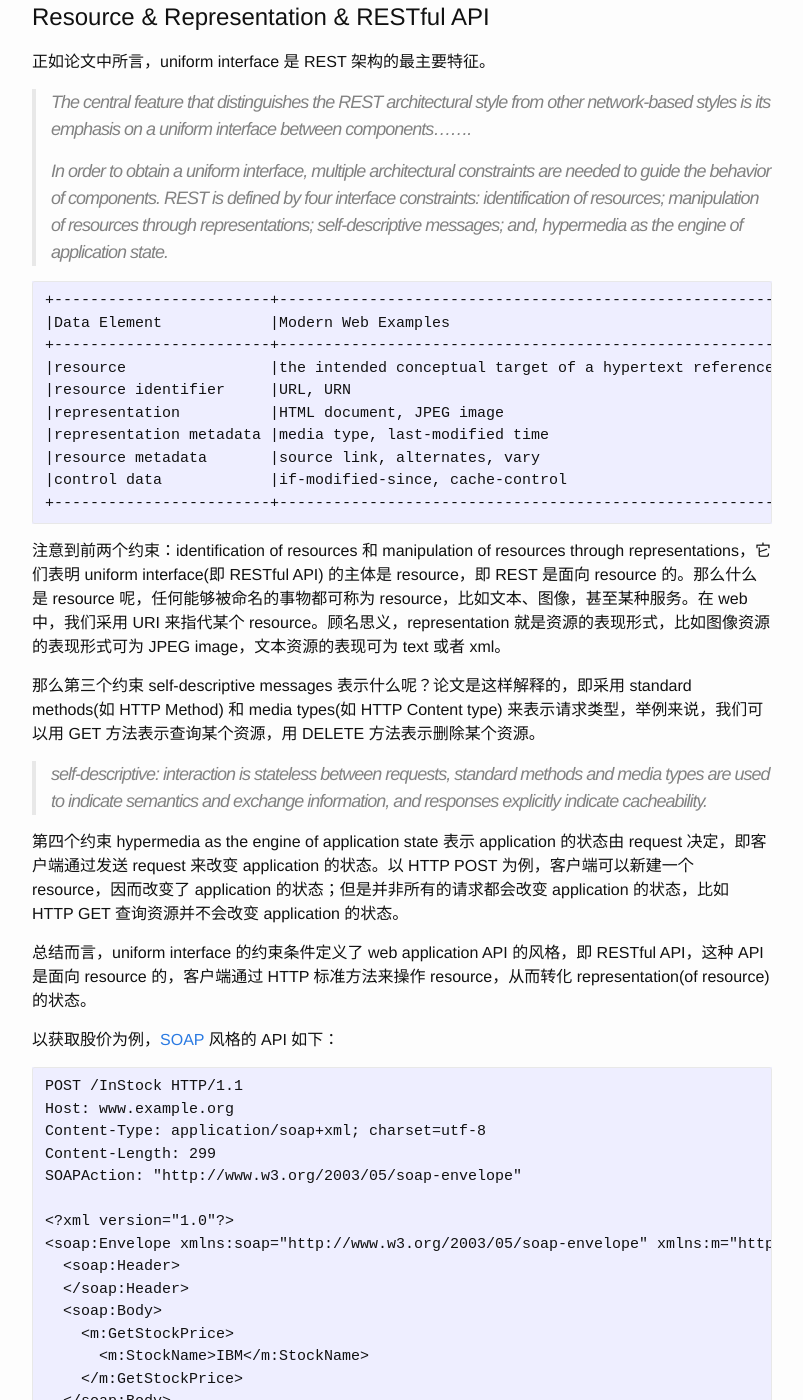
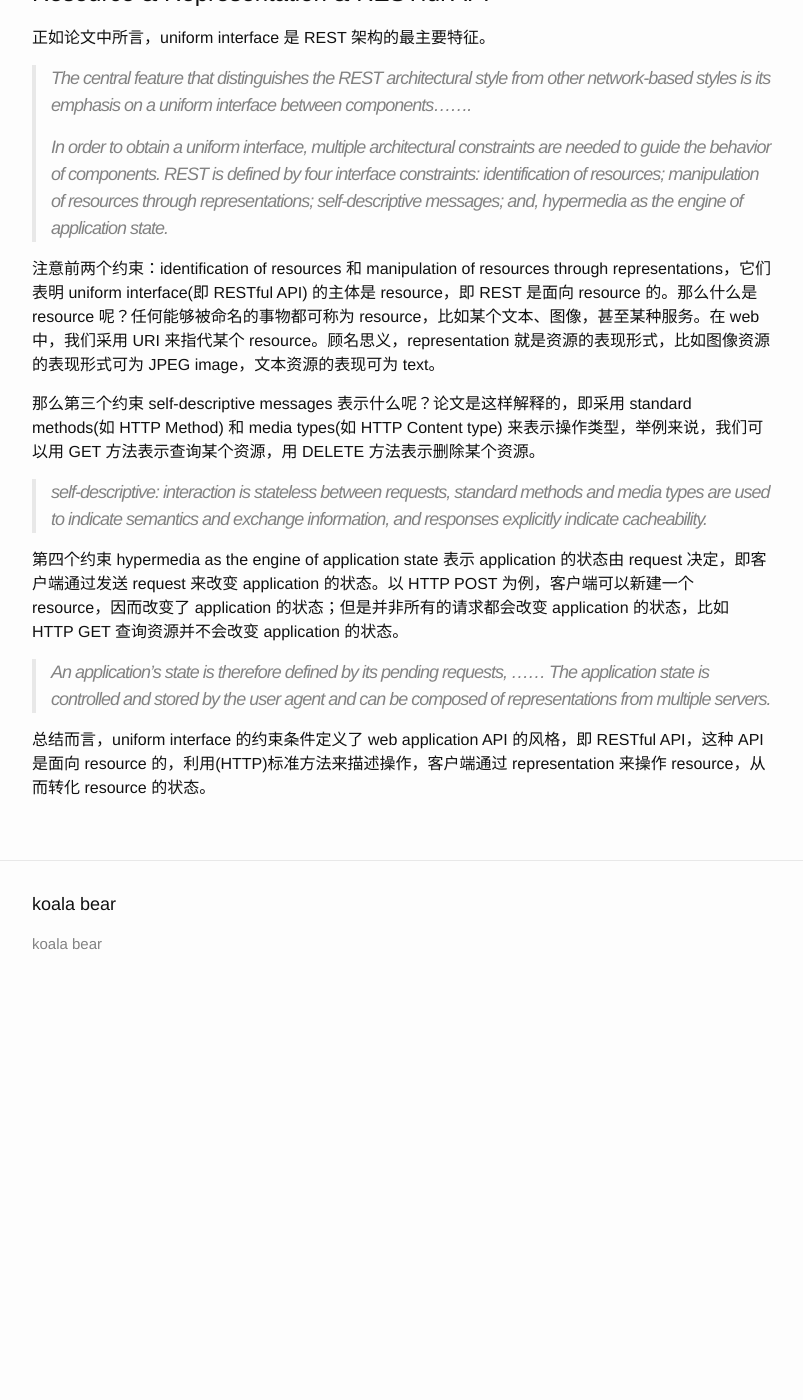
Before and after one commit to DeliangFan/deliangfan.github.io, a Jekyll site: the page built from _posts/2017-02-28-理解_Restful_API.markdown, in a window 1280 px wide and 1400 px high, scrolled down 1779 px. Shown: the whole window, without its empty margins (238-1041 px from the left). Built offline with Jekyll 4.4.1, drawn with Linux system fonts in a browser that asks for light colours; comment, search, counter and statistics services are not loaded; after the commit the page ends 2795 px from its top, so only the background shows below that; some of the changed text lies outside the part shown; grey boxes are pictures that could not be loaded.

Commit message:
update rest

```diff
--- a/_posts/2017-02-28-理解_Restful_API.markdown
+++ b/_posts/2017-02-28-理解_Restful_API.markdown
@@ -6,9 +6,9 @@
 
 # Introduction
 
-**R****E**presentational **S**tate **T**ransfer ([REST](https://en.wikipedia.org/wiki/Representational_state_transfer)) 概念于 2000 年由 Roy Fielding 在其博士论文 [Architectural Styles and the Design of Network-based Software Architectures](https://www.ics.uci.edu/~fielding/pubs/dissertation/top.htm) 提出，它提倡了一种新的 Web 架构风格，具有面向资源、松耦合、无状态、易扩展等特点，如今被广泛地应用在各类 web 服务中，我们把满足 REST 风格的 web 应用的 API 称之为 RESTful API。
+**R****E**presentational **S**tate **T**ransfer ([REST](https://en.wikipedia.org/wiki/Representational_state_transfer)) 概念由 Roy Fielding 于 2000 年在博士论文 [Architectural Styles and the Design of Network-based Software Architectures](https://www.ics.uci.edu/~fielding/pubs/dissertation/top.htm) 提出，它倡导一种新的 web 架构风格，具有面向资源、松耦合、无状态、易扩展等特点，如今被广泛地应用在各类 web 服务中。
 
-让我们先回顾下[万维网](https://zh.wikipedia.org/zh-hans/%E4%B8%87%E7%BB%B4%E7%BD%91)的发展历史，上世纪 90 年代左右，[Tim Berners-Lee](https://zh.wikipedia.org/wiki/%E8%92%82%E5%A7%86%C2%B7%E4%BC%AF%E7%BA%B3%E6%96%AF-%E6%9D%8E) 提出关于维网的建议，1993 年诞生的 [Mosaic](https://zh.wikipedia.org/wiki/Mosaic) 浏览器极大的促进万维网的发展，各类 web 网站如雨后春笋般冒出来。在此之间，多数软件以单机版的形式存在，随着 web 的发展，越来越多的软件通过网络提供给用户，即 network-based application software。因此为基于网络的软件定义一种架构风格，从而得到一个功能强大、高性能的通信架构十分必要，正如 Field 在其论文所说：
+回顾下[万维网](https://zh.wikipedia.org/zh-hans/%E4%B8%87%E7%BB%B4%E7%BD%91)的发展历史，在上世纪 90 年代左右，[Tim Berners-Lee](https://zh.wikipedia.org/wiki/%E8%92%82%E5%A7%86%C2%B7%E4%BC%AF%E7%BA%B3%E6%96%AF-%E6%9D%8E) 提出关于维网的建议，1993 年诞生的 [Mosaic](https://zh.wikipedia.org/wiki/Mosaic) 浏览器极大地促进万维网的发展，各类 web 网站如雨后春笋般冒出来。在此之前，多数软件以单机版的形式存在，随着 web 的发展，越来越多的软件通过网络提供给用户，即 network-based application software。因此很有必要为基于网络的软件定义一种架构风格，从而得到一个功能强大、高性能的通信架构，正如 Field 在其论文所说：
 
 > Software architecture research investigates methods for determining how best to partition a system, how components identify and communicate with each other, how information is communicated, how elements of a system can evolve independently, and how all of the above can be described using formal and informal notations. My work is motivated by the desire to understand and evaluate the architectural design of network-based application software through principled use of architectural constraints, thereby obtaining the functional, performance, and social properties desired of an architecture. An architectural style is a named, coordinated set of architectural constraints.
 
@@ -29,7 +29,7 @@
 
 ![Restful instance](http://7xp2eu.com1.z0.glb.clouddn.com/Restful%20insance.png)
 
-下图是一个基于 REST 风格具体的 web 架构，不难发现，当今很多 web 服务端的架构都如下图所示。
+下图是一个基于 REST 风格具体的 web 架构，不难发现，当今很多 web 架构都如下图所示。
 
 ![Restful](http://7xp2eu.com1.z0.glb.clouddn.com/RESTful.png)
 
@@ -41,83 +41,14 @@
 >
 > In order to obtain a uniform interface, multiple architectural constraints are needed to guide the behavior of components. REST is defined by four interface constraints: identification of resources; manipulation of resources through representations; self-descriptive messages; and, hypermedia as the engine of application state.
 
-~~~
-+------------------------+---------------------------------------------------------+
-|Data Element            |Modern Web Examples                                      |
-+------------------------+---------------------------------------------------------+
-|resource                |the intended conceptual target of a hypertext reference  |
-|resource identifier     |URL, URN                                                 |
-|representation          |HTML document, JPEG image                                |
-|representation metadata |media type, last-modified time                           |
-|resource metadata       |source link, alternates, vary                            |
-|control data            |if-modified-since, cache-control                         |
-+------------------------+---------------------------------------------------------+
-~~~
+注意前两个约束：identification of resources 和 manipulation of resources through representations，它们表明 uniform interface(即 RESTful API) 的主体是 resource，即 REST 是面向 resource 的。那么什么是 resource 呢？任何能够被命名的事物都可称为 resource，比如某个文本、图像，甚至某种服务。在 web 中，我们采用 URI 来指代某个 resource。顾名思义，representation 就是资源的表现形式，比如图像资源的表现形式可为 JPEG image，文本资源的表现可为 text。
 
-注意到前两个约束：identification of resources 和 manipulation of resources through representations，它们表明 uniform interface(即 RESTful API) 的主体是 resource，即 REST 是面向 resource 的。那么什么是 resource 呢，任何能够被命名的事物都可称为 resource，比如文本、图像，甚至某种服务。在 web 中，我们采用 URI 来指代某个 resource。顾名思义，representation 就是资源的表现形式，比如图像资源的表现形式可为 JPEG image，文本资源的表现可为 text 或者 xml。
-
-那么第三个约束 self-descriptive messages 表示什么呢？论文是这样解释的，即采用 standard methods(如 HTTP Method) 和 media types(如 HTTP Content type) 来表示请求类型，举例来说，我们可以用 GET 方法表示查询某个资源，用 DELETE 方法表示删除某个资源。
+那么第三个约束 self-descriptive messages 表示什么呢？论文是这样解释的，即采用 standard methods(如 HTTP Method) 和 media types(如 HTTP Content type) 来表示操作类型，举例来说，我们可以用 GET 方法表示查询某个资源，用 DELETE 方法表示删除某个资源。
 
 > self-descriptive: interaction is stateless between requests, standard methods and media types are used to indicate semantics and exchange information, and responses explicitly indicate cacheability.
 
 第四个约束 hypermedia as the engine of application state 表示 application 的状态由 request 决定，即客户端通过发送 request 来改变 application 的状态。以 HTTP POST 为例，客户端可以新建一个 resource，因而改变了 application 的状态；但是并非所有的请求都会改变 application 的状态，比如 HTTP GET 查询资源并不会改变 application 的状态。
 
-总结而言，uniform interface 的约束条件定义了 web application API 的风格，即 RESTful API，这种 API 是面向 resource 的，客户端通过 HTTP 标准方法来操作 resource，从而转化 representation(of resource) 的状态。
+> An application's state is therefore defined by its pending requests, ...... The application state is controlled and stored by the user agent and can be composed of representations from multiple servers.
 
-以获取股价为例，[SOAP](https://en.wikipedia.org/wiki/SOAP) 风格的 API 如下：
-
-~~~
-POST /InStock HTTP/1.1
-Host: www.example.org
-Content-Type: application/soap+xml; charset=utf-8
-Content-Length: 299
-SOAPAction: "http://www.w3.org/2003/05/soap-envelope"
-
-<?xml version="1.0"?>
-<soap:Envelope xmlns:soap="http://www.w3.org/2003/05/soap-envelope" xmlns:m="http://www.example.org/stock/Surya">
-  <soap:Header>
-  </soap:Header>
-  <soap:Body>
-    <m:GetStockPrice>
-      <m:StockName>IBM</m:StockName>
-    </m:GetStockPrice>
-  </soap:Body>
-</soap:Envelope>
-
--------------------------------------------------------
-
-HTTP/1.1 200 OK
-Content-Type: application/soap+xml; charset=utf-8
-Content-Length: nnn
-
-<?xml version="1.0"?>
-<soap:Envelope
-xmlns:soap="http://www.w3.org/2001/12/soap-envelope"
-soap:encodingStyle="http://www.w3.org/2001/12/soap-encoding">
-
-  <soap:Body xmlns:m="http://www.example.org/stock">
-    <m:GetStockPriceResponse>
-      <m:Price>34.5</m:Price>
-    </m:GetStockPriceResponse>
-  </soap:Body>
-
-</soap:Envelope>
-~~~
-
-REST 风格的 API 如下，相比 SOAP 风格的 API 简约不少。
-
-~~~
-GET /stocks/IBM HTTP/1.1
-Host: www.example.org
-Accept: application/json; charset=utf-8
-
--------------------------------------------------------
-
-HTTP/1.1 200 OK
-Content-Type: application/json; charset=utf-8
-Content-Length: nnn
-
-{
-    price: 34.5
-}
-~~~
+总结而言，uniform interface 的约束条件定义了 web application API 的风格，即 RESTful API，这种 API 是面向 resource 的，利用(HTTP)标准方法来描述操作，客户端通过 representation 来操作 resource，从而转化 resource 的状态。
```
Also changed, not shown: other parts of _posts/2017-02-28-理解_Restful_API.markdown (+2 -2 lines).
